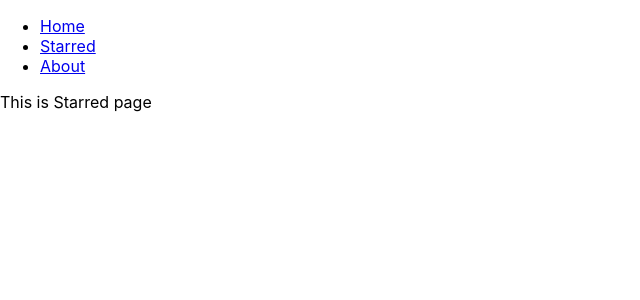
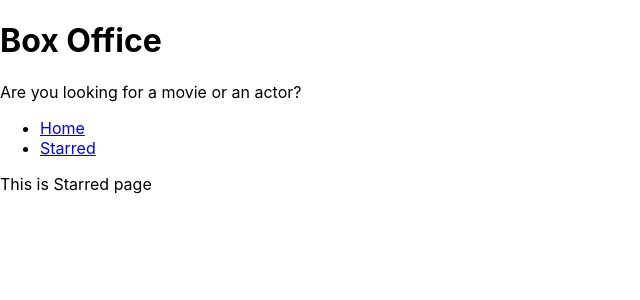
Before and after one commit to DecodewithHappy/box-office, a React (Create React App) app: page /starred in a window 1280 px wide. Shown: the top 300 px of the page, without its empty margins (0-640 px from the left). Built offline with nearby package versions, Linux system fonts and the light colour scheme.

Commit message:
added layout management and created title subtitle

```diff
--- a/src/App.js
+++ b/src/App.js
@@ -1,16 +1,11 @@
 import React from 'react';
 import { Switch, Route } from 'react-router-dom';
 
-import Navs from './components/Navs';
-import About from './pages/About';
 import Home from './pages/Home';
 import Starred from './pages/Starred';
 
 function App() {
   return (
-    <div>
-      <Navs />
-
       <Switch>
         <Route exact path="/">
           <Home />
@@ -20,18 +15,12 @@
           <Starred />
         </Route>
 
-
-        <Route exact path="/About">
-          <About />
-        </Route>
-
         <Route>
           <div>
             This is 404 page
           </div>
         </Route>
       </Switch>
-    </div>
   );
 }
 
--- /dev/null
+++ b/src/components/MainPageLayout.js
@@ -0,0 +1,19 @@
+import React from 'react';
+import Navs from './Navs';
+import Title from './Title';
+
+function MainPageLayout({ children }) {
+  return (
+    <div>
+      <Title
+        title="Box Office"
+        subtitle="Are you looking for a movie or an actor?"
+      />
+      <Navs />
+
+      {children}
+    </div>
+  );
+}
+
+export default MainPageLayout;
--- a/src/components/Navs.js
+++ b/src/components/Navs.js
@@ -4,7 +4,6 @@
 const LINKS = [
     { to: '/', text: 'Home' },
     { to: '/starred', text: 'Starred' },
-    { to: '/About', text: 'About'},
 ];
 
 function Navs() {
--- /dev/null
+++ b/src/components/Title.js
@@ -0,0 +1,12 @@
+import React from 'react';
+
+function Title({ title, subtitle }) {
+  return (
+    <div>
+      <h1>{title}</h1>
+      <p>{subtitle}</p>
+    </div>
+  );
+}
+
+export default Title;
--- a/src/pages/About.js
+++ /dev/null
@@ -1,9 +0,0 @@
-import React from 'react'
-
-function About() {
-  return (
-    <div>This is About page</div>
-  )
-}
-
-export default About
--- a/src/pages/Home.js
+++ b/src/pages/Home.js
@@ -1,8 +1,9 @@
 import React from 'react'
+import MainPageLayout from '../components/MainPageLayout';
 
 function Home() {
   return (
-    <div>This is Home page</div>
+    <MainPageLayout>This is Home page</MainPageLayout>
   )
 }
 
--- a/src/pages/Starred.js
+++ b/src/pages/Starred.js
@@ -1,8 +1,9 @@
 import React from 'react'
+import MainPageLayout from '../components/MainPageLayout';
 
 function Starred() {
   return (
-    <div>This is Starred page</div>
+    <MainPageLayout>This is Starred page</MainPageLayout>
   )
 }
 
```
